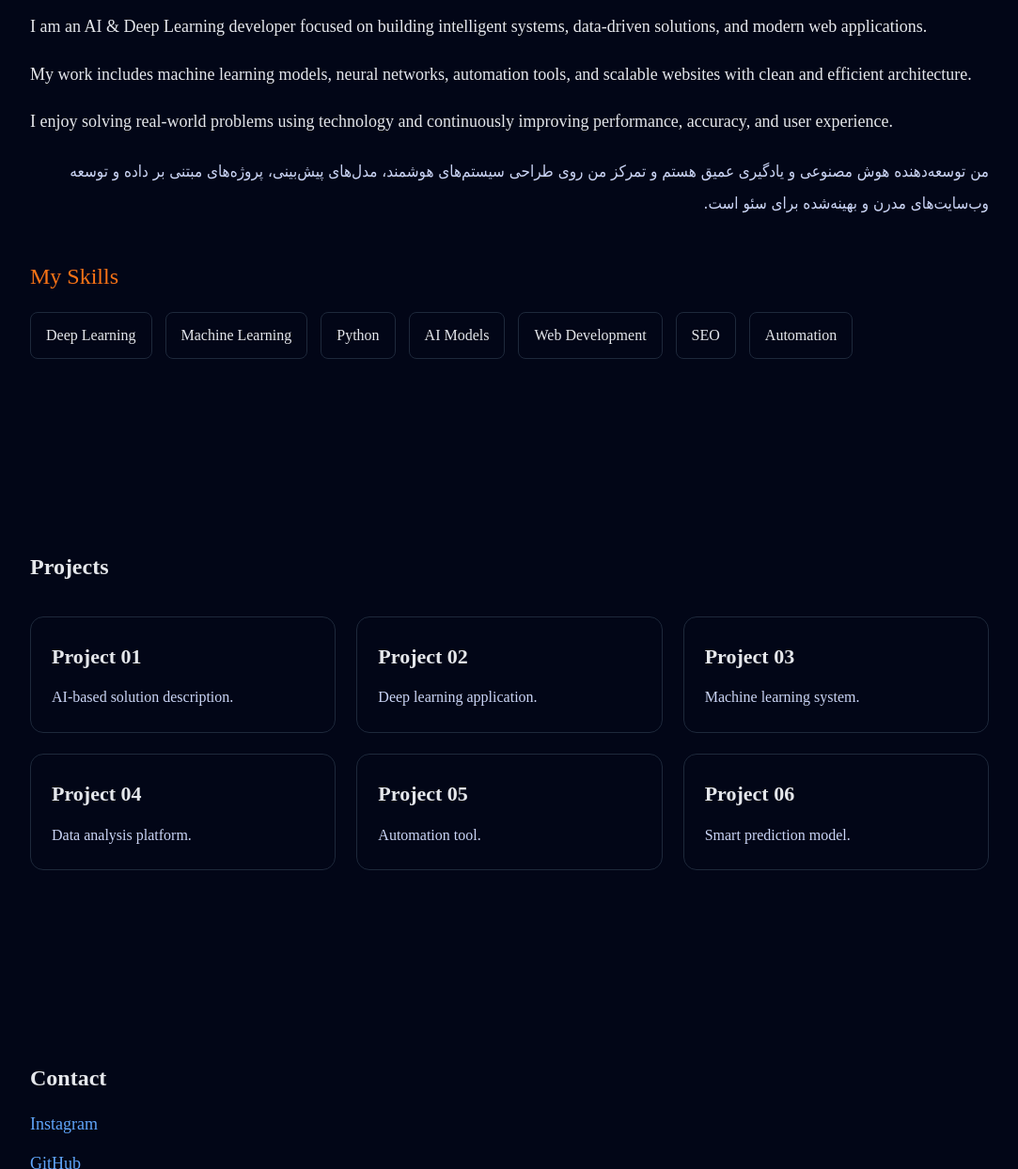
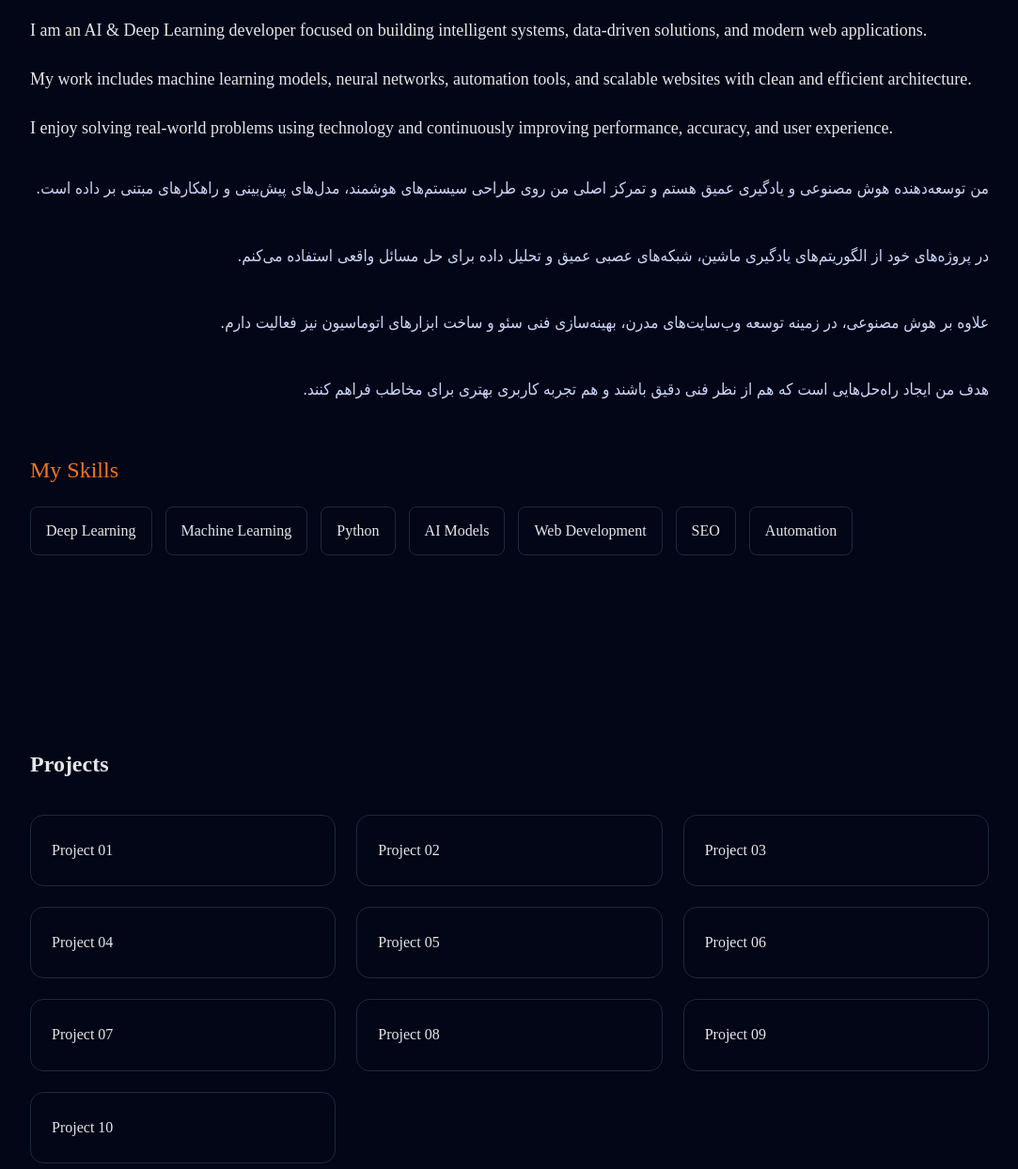
Before and after one commit to hadi93kg/my-site, a plain HTML site: page index.html in a window 1280 px wide. Shown: the part 969-2213 px from the top of the page at 94% size, without its empty margins (98-1181 px from the left). Drawn offline with Linux system fonts and the light colour scheme.

Commit message:
Update index.html

```diff
--- a/index.html
+++ b/index.html
@@ -6,48 +6,38 @@
 <title>AI & Deep Learning Developer</title>
 
 <style>
-/* ===== RESET ===== */
-*{
-  margin:0;
-  padding:0;
-  box-sizing:border-box;
-}
+*{margin:0;padding:0;box-sizing:border-box}
 
-/* ===== BODY ===== */
 body{
   background:#020617;
   color:#e5e7eb;
   font-family:"Times New Roman", Times, serif;
-  line-height:1.8;
+  line-height:1.9;
 }
 
-/* ===== NAVBAR ===== */
+/* ===== NAV ===== */
 nav{
+  position:fixed;
+  top:0;
+  width:100%;
   background:#020617;
   padding:18px 32px;
   display:flex;
   gap:40px;
-  align-items:center;
-  position:fixed;
-  top:0;
-  width:100%;
+  border-bottom:1px solid #1e293b;
   z-index:100;
-  border-bottom:1px solid #1e293b;
 }
 
 nav a{
+  color:#e5e7eb;
   text-decoration:none;
-  color:#e5e7eb;
   font-size:18px;
-  letter-spacing:1px;
   transition:.3s;
 }
 
-nav a:hover{
-  color:#f97316;
-}
+nav a:hover{color:#f97316}
 
-/* ===== SECTIONS ===== */
+/* ===== SECTION ===== */
 section{
   padding:120px 40px 80px;
   max-width:1100px;
@@ -55,10 +45,6 @@ section{
   opacity:0;
   transform:translateY(30px);
   animation:fadeUp 1s forwards;
-}
-
-#projects{
-  animation-delay:.2s;
 }
 
 /* ===== HOME ===== */
@@ -70,55 +56,39 @@ section{
   text-align:center;
 }
 
-h1{
-  font-size:32px;
-  margin-bottom:8px;
-}
-
-.subtitle{
-  font-size:40px;
-  color:#60a5fa;
-}
+h1{font-size:32px}
+.subtitle{font-size:40px;color:#60a5fa}
 
 /* ===== ABOUT ===== */
-#about h2{
-  margin-bottom:15px;
-}
+#about p{margin-top:18px;font-size:18px}
 
-#about p{
-  margin-top:18px;
-  font-size:18px;
-}
-
-/* ===== PERSIAN ABOUT ===== */
 .about-fa{
-  margin-top:20px;
-  font-family:Tahoma, sans-serif;
+  margin-top:30px;
   direction:rtl;
+  font-family:Tahoma,sans-serif;
+  font-size:17px;
+  line-height:2.1;
   color:#cbd5f5;
-  font-size:17px;
-  line-height:2;
 }
 
 /* ===== SKILLS ===== */
 .skills-title{
-  margin-top:40px;
+  margin-top:45px;
   font-size:24px;
   color:#f97316;
 }
 
 .skills{
-  margin-top:15px;
   display:flex;
   flex-wrap:wrap;
   gap:14px;
+  margin-top:15px;
 }
 
 .skill{
   border:1px solid #1e293b;
   padding:10px 16px;
   border-radius:8px;
-  font-size:16px;
 }
 
 /* ===== PROJECTS ===== */
@@ -141,49 +111,29 @@ h1{
   border-color:#f97316;
 }
 
-.project-card h3{
-  font-size:22px;
-  margin-bottom:10px;
-}
-
-.project-card p{
-  font-size:16px;
-  color:#cbd5f5;
-}
-
 /* ===== CONTACT ===== */
 .contact a{
   display:block;
   margin:10px 0;
+  color:#60a5fa;
   text-decoration:none;
-  color:#60a5fa;
-  font-size:18px;
 }
 
 /* ===== ANIMATION ===== */
 @keyframes fadeUp{
-  to{
-    opacity:1;
-    transform:translateY(0);
-  }
+  to{opacity:1;transform:translateY(0)}
 }
 
 /* ===== MOBILE ===== */
 @media(max-width:768px){
-  nav{
-    gap:25px;
-    overflow-x:auto;
-  }
-  section{
-    padding:110px 20px 70px;
-  }
+  nav{gap:25px;overflow-x:auto}
+  section{padding:110px 20px 70px}
 }
 </style>
 </head>
 
 <body>
 
-<!-- ===== NAV ===== -->
 <nav>
   <a href="#home">HOME</a>
   <a href="#about">ABOUT</a>
@@ -191,40 +141,38 @@ h1{
   <a href="#contact">CONTACT</a>
 </nav>
 
-<!-- ===== HOME ===== -->
 <section id="home">
   <h1>Hadi</h1>
   <div class="subtitle">AI & Deep Learning Developer</div>
 </section>
 
-<!-- ===== ABOUT ===== -->
 <section id="about">
   <h2>About Me</h2>
 
-  <p>
-    I am an AI & Deep Learning developer focused on building intelligent systems,
-    data-driven solutions, and modern web applications.
-  </p>
+  <p>I am an AI & Deep Learning developer focused on building intelligent systems,
+  data-driven solutions, and modern web applications.</p>
 
-  <p>
-    My work includes machine learning models, neural networks, automation tools,
-    and scalable websites with clean and efficient architecture.
-  </p>
+  <p>My work includes machine learning models, neural networks, automation tools,
+  and scalable websites with clean and efficient architecture.</p>
 
-  <p>
-    I enjoy solving real-world problems using technology and continuously improving
-    performance, accuracy, and user experience.
-  </p>
+  <p>I enjoy solving real-world problems using technology and continuously improving
+  performance, accuracy, and user experience.</p>
 
-  <!-- فارسی -->
   <div class="about-fa">
-    من توسعه‌دهنده هوش مصنوعی و یادگیری عمیق هستم و تمرکز من روی
-    طراحی سیستم‌های هوشمند، مدل‌های پیش‌بینی، پروژه‌های مبتنی بر داده
-    و توسعه وب‌سایت‌های مدرن و بهینه‌شده برای سئو است.
+    من توسعه‌دهنده هوش مصنوعی و یادگیری عمیق هستم و تمرکز اصلی من روی طراحی
+    سیستم‌های هوشمند، مدل‌های پیش‌بینی و راهکارهای مبتنی بر داده است.
+    <br><br>
+    در پروژه‌های خود از الگوریتم‌های یادگیری ماشین، شبکه‌های عصبی عمیق و
+    تحلیل داده برای حل مسائل واقعی استفاده می‌کنم.
+    <br><br>
+    علاوه بر هوش مصنوعی، در زمینه توسعه وب‌سایت‌های مدرن، بهینه‌سازی فنی سئو
+    و ساخت ابزارهای اتوماسیون نیز فعالیت دارم.
+    <br><br>
+    هدف من ایجاد راه‌حل‌هایی است که هم از نظر فنی دقیق باشند و هم تجربه کاربری
+    بهتری برای مخاطب فراهم کنند.
   </div>
 
   <div class="skills-title">My Skills</div>
-
   <div class="skills">
     <div class="skill">Deep Learning</div>
     <div class="skill">Machine Learning</div>
@@ -236,21 +184,24 @@ h1{
   </div>
 </section>
 
-<!-- ===== PROJECTS (PAGE 2) ===== -->
+<!-- ===== PAGE 2 ===== -->
 <section id="projects">
   <h2>Projects</h2>
 
   <div class="projects">
-    <div class="project-card"><h3>Project 01</h3><p>AI-based solution description.</p></div>
-    <div class="project-card"><h3>Project 02</h3><p>Deep learning application.</p></div>
-    <div class="project-card"><h3>Project 03</h3><p>Machine learning system.</p></div>
-    <div class="project-card"><h3>Project 04</h3><p>Data analysis platform.</p></div>
-    <div class="project-card"><h3>Project 05</h3><p>Automation tool.</p></div>
-    <div class="project-card"><h3>Project 06</h3><p>Smart prediction model.</p></div>
+    <div class="project-card">Project 01</div>
+    <div class="project-card">Project 02</div>
+    <div class="project-card">Project 03</div>
+    <div class="project-card">Project 04</div>
+    <div class="project-card">Project 05</div>
+    <div class="project-card">Project 06</div>
+    <div class="project-card">Project 07</div>
+    <div class="project-card">Project 08</div>
+    <div class="project-card">Project 09</div>
+    <div class="project-card">Project 10</div>
   </div>
 </section>
 
-<!-- ===== CONTACT ===== -->
 <section id="contact">
   <h2>Contact</h2>
   <div class="contact">
```
